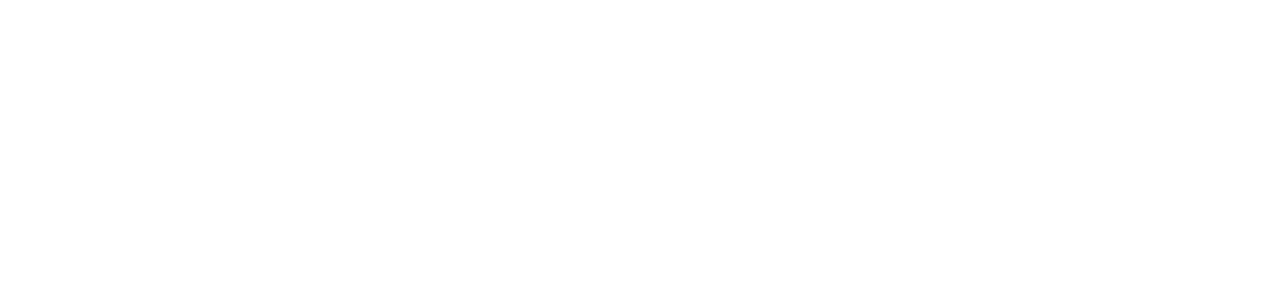
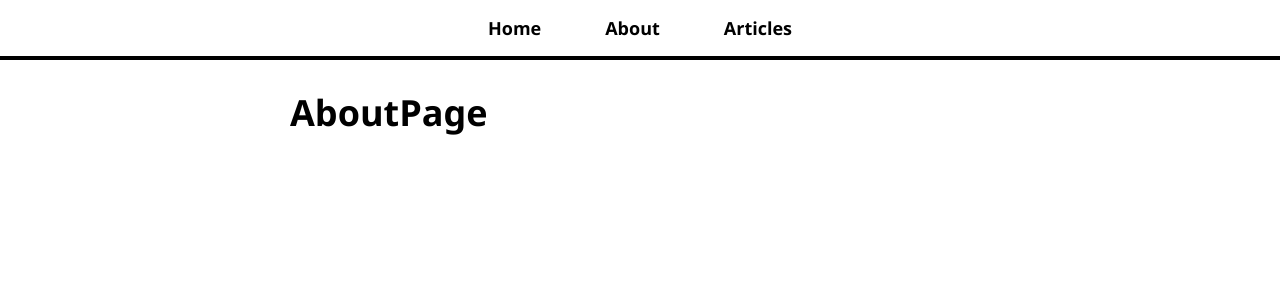
Before and after one commit to imshubh17/js-stuff, a React (Create React App) app in the folder React/my-react-app/: page /about in a window 1280 px wide. Shown: the top 300 px of the page. Built offline with nearby package versions, Linux system fonts and the light colour scheme.

Commit message:
added navbar routing

```diff
--- a/React/my-react-app/src/App.js
+++ b/React/my-react-app/src/App.js
@@ -1,16 +1,26 @@
 import React from 'react';
 import './App.css';
-import HomePage from './pages/HomePage';
 import {
   BrowserRouter as Router,
   Route,
 } from 'react-router-dom';
+import HomePage from './pages/HomePage';
+import AboutPage from './pages/AboutPage';
+import ArticlePage from './pages/ArticlePage';
+import ArticlesList from './pages/ArticlesList';
+import NavBar from './NavBar';
 
 function App() {
   return (
     <Router>
       <div className="App">
-        <Route path="/" component={HomePage} exact/>
+        <NavBar/>
+        <div id="page-body">
+          <Route path="/" component={HomePage} exact/>
+          <Route path="/about" component={AboutPage} />
+          <Route path="/articles-list" component={ArticlesList} />
+          <Route path="/article" component={ArticlePage} />
+        </div>
       </div>
     </Router>
 
--- /dev/null
+++ b/React/my-react-app/src/NavBar.js
@@ -0,0 +1,20 @@
+import React from 'react';
+import {Link} from 'react-router-dom';
+
+const NavBar = ()=>(
+    <nav>
+        <ul>
+            <li>
+                <Link to="/">Home</Link>
+            </li>
+            <li>
+                <Link to="/about">About</Link>
+            </li>
+            <li>
+                <Link to="/articles-list">Articles</Link>
+            </li>
+        </ul>
+    </nav>
+);
+
+export default NavBar;
--- /dev/null
+++ b/React/my-react-app/src/pages/AboutPage.js
@@ -0,0 +1,12 @@
+import React from 'react';
+
+const AboutPage = ()=>{
+    return (
+        <>
+            <h1>AboutPage</h1>
+        </>
+
+    )
+};
+
+export default AboutPage;
--- /dev/null
+++ b/React/my-react-app/src/pages/ArticlePage.js
@@ -0,0 +1,12 @@
+import React from 'react';
+
+const ArticlePage = ()=>{
+    return (
+        <>
+            <h1>ArticlePage</h1>
+        </>
+
+    )
+};
+
+export default ArticlePage;
--- /dev/null
+++ b/React/my-react-app/src/pages/ArticlesList.js
@@ -0,0 +1,12 @@
+import React from 'react';
+
+const ArticlesList = ()=>{
+    return (
+        <>
+            <h1>ArticleList</h1>
+        </>
+
+    )
+};
+
+export default ArticlesList;
```
